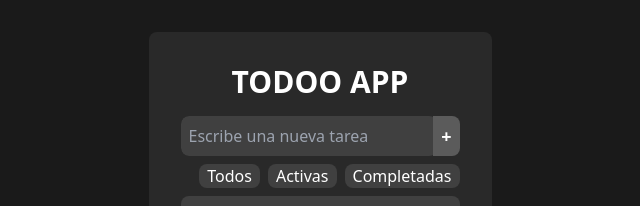
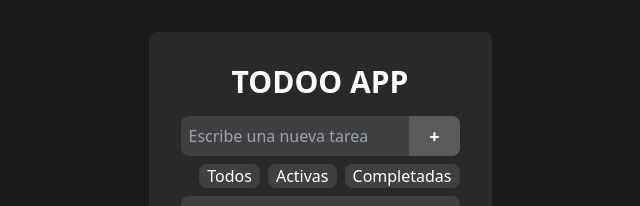
Before and after one commit to Vazz2004/appNotasAngular, an Angular app: page /todoo in a window 1280 px wide. Shown: the top 206 px of the page, without its empty margins (320-960 px from the left). Built offline with nearby package versions, Linux system fonts and the light colour scheme.

Commit message:
💄 Se le agrega mas pading al boton para que se vea bien

```diff
--- a/src/app/components/todoo/todoo.component.css
+++ b/src/app/components/todoo/todoo.component.css
@@ -15,7 +15,7 @@
 }
 
 .new-todo button {
-  @apply absolute right-0 bg-backgraund-400 text-lg font-black h-full px-2
+  @apply absolute right-0 bg-backgraund-400 text-lg font-black h-full px-5
 }
 
 
```
